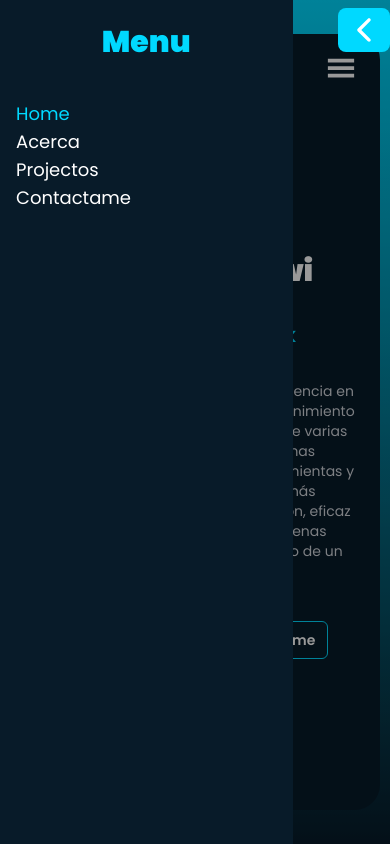
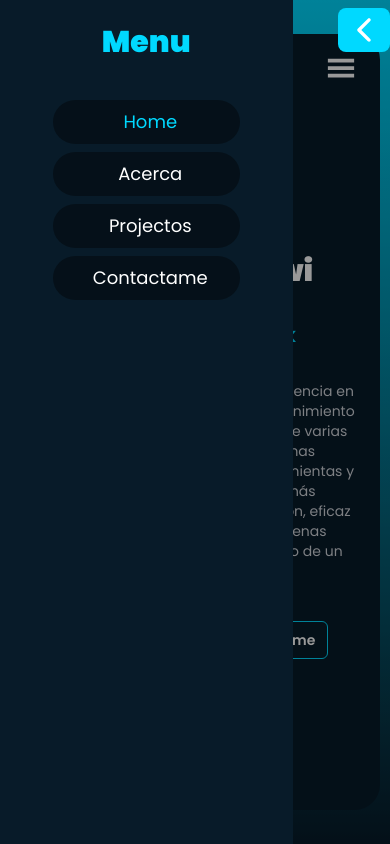
Before and after one commit to gjorwi/portafolio, a Next.js app: page / in a window 390 px wide. Both pictures are taken after a click on the icon 341 px from the left and 67 px from the top of the page. Built offline with nearby package versions, Linux system fonts and the light colour scheme.

Commit message:
update menuMobil css

```diff
--- a/app/components/navMobil.jsx
+++ b/app/components/navMobil.jsx
@@ -7,14 +7,14 @@ export default function NavMobil({className,changeMenuVal}) {
     <>
       <div  className={"fixed flex top-0 left-0 bg_backMenu w-full h-full md:hidden "+className}>
         <button className="absolute top-0 right-0 py-1 px-2 mt-2 text-4xl bg_primary rounded-lg" onClick={()=>changeMenuVal()}><IoIosArrowBack/></button>
-        <div className="bg_base h-full w-9/12">
+        <div className="bg_base flex flex-col items-center h-full w-9/12">
           <div className='flex justify-center items-center p-6 w-full'>
             <h2 className='font-bold text-3xl color_primary'>
               Menu
             </h2>
           </div>
-          <div className="p-4">
-              <Navegacion changeMenuVal={changeMenuVal} className={'flex-col '}/>
+          <div className="w-9/12 p-4">
+              <Navegacion changeMenuVal={changeMenuVal} className={'flex flex-col gap-y-2'} itemClasName={'bg_backMenu p-2 rounded-full pl-4 flex justify-center'}/>
           </div>
         </div>
       </div>
--- a/app/components/navegacion.jsx
+++ b/app/components/navegacion.jsx
@@ -4,14 +4,14 @@ import { usePathname } from 'next/navigation';
 import datos from '@/utilidades/datos'
 import navStyle from '@/cssModules/nav.module.css'
 
-export default function Navegacion({className,changeMenuVal}) {
+export default function Navegacion({className,itemClasName,changeMenuVal}) {
   const pathName=usePathname()
   return (
     <>
       <div>
         <ul className={'text-lg text-white '+className}>
           {datos.items.map(({text,enlace}) =>(
-            <li key={enlace} className={(enlace==pathName?navStyle.active_link:'')+' hoverColor'}>
+            <li key={enlace} className={(enlace==pathName?navStyle.active_link:'')+' hoverColor '+itemClasName}>
               <Link href={enlace} as={enlace} onClick={()=>changeMenuVal()}> {text}</Link>
             </li>
           ))}
```
